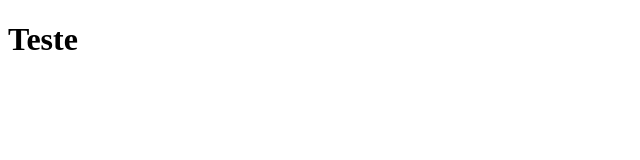
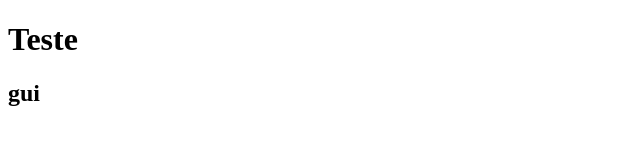
Before and after one commit to guiaraujobr/mlw, a plain HTML site: page index.html in a window 1280 px wide. Shown: the full height of the page, 0-640 px from the left. Drawn offline with Linux system fonts and the light colour scheme.

Commit message:
mudeigui

```diff
--- a/index.html
+++ b/index.html
@@ -8,6 +8,6 @@
 </head>
 <body>
     <h1>Teste</h1>
-    <h2></h2>
+    <h2>gui</h2>
 </body>
 </html>
```
